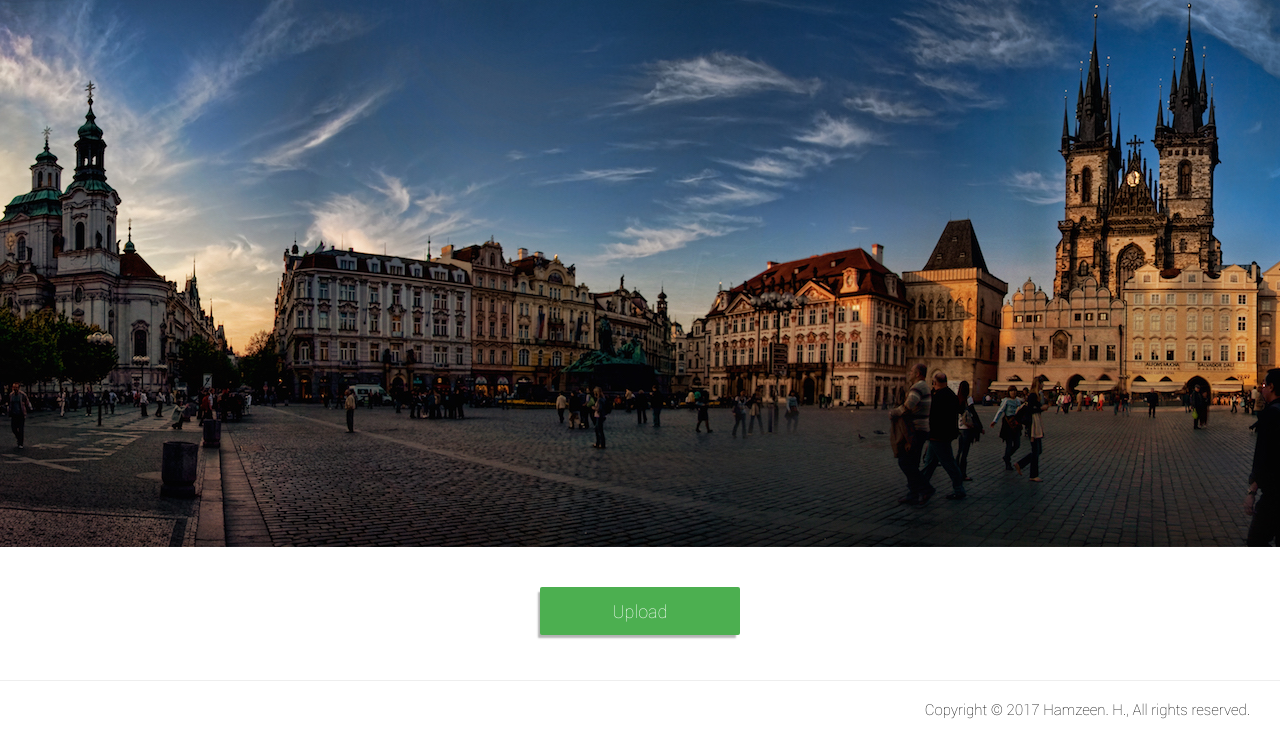
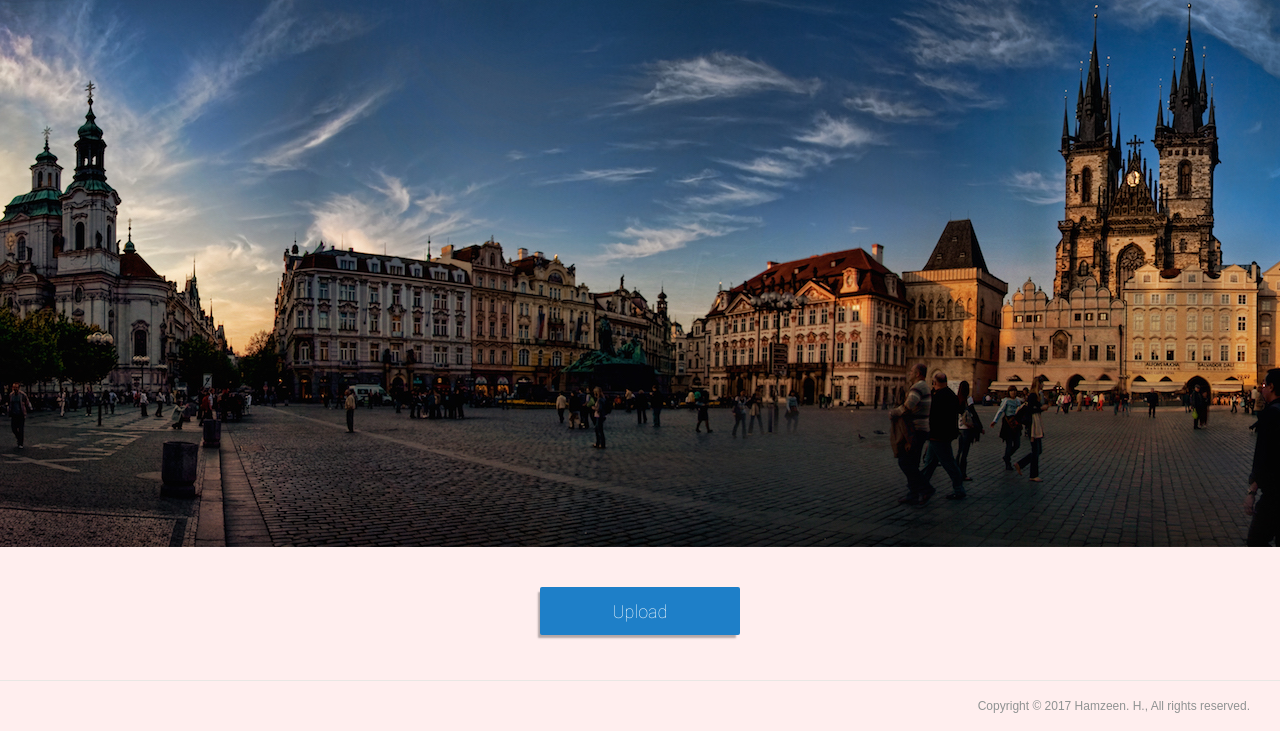
Before and after one commit to hamzeen/projection.js, a plain HTML site: page index.html in a window 1280 px wide. Shown: the part 203-934 px from the top of the page. Drawn offline with Linux system fonts and the light colour scheme.

Commit message:
tweaked L&F

```diff
--- a/style.css
+++ b/style.css
@@ -16,11 +16,11 @@ body {
   min-width:300px;
   width: auto !important;
   width:300px;
+  background: #FEE;
 }
 
 #title {
   height: 200px;
-  background: #FEE; /*rgba(20,90,20,.3)*/
   vertical-align: middle;
   line-height: 200px;
   font-size: 39px;
@@ -36,7 +36,8 @@ body {
   padding: 20px;
 }
 #btn-upload {
-  background-color: #4CAF50;
+  /*background-color: #4CAF50;*/
+  background-color: #1E7FC8;
   border: none;
   color: white;
   padding: 12px 20px;
@@ -66,14 +67,16 @@ body {
     height:40px;
     padding-bottom: 10px;
     margin-top: 5px;
-    border-top: 1px solid #EEE;
+    border-top: 1px solid #e9e7e4;
 }
 .author {
     float: right;
-    font-size: 15px;
+    font-size: 12px;
+    color: #909393;
     margin-top: 18px;
     padding-right: 30px;
     cursor: pointer;
+    font-family: sans-serif;
 }
 
 a {
```
